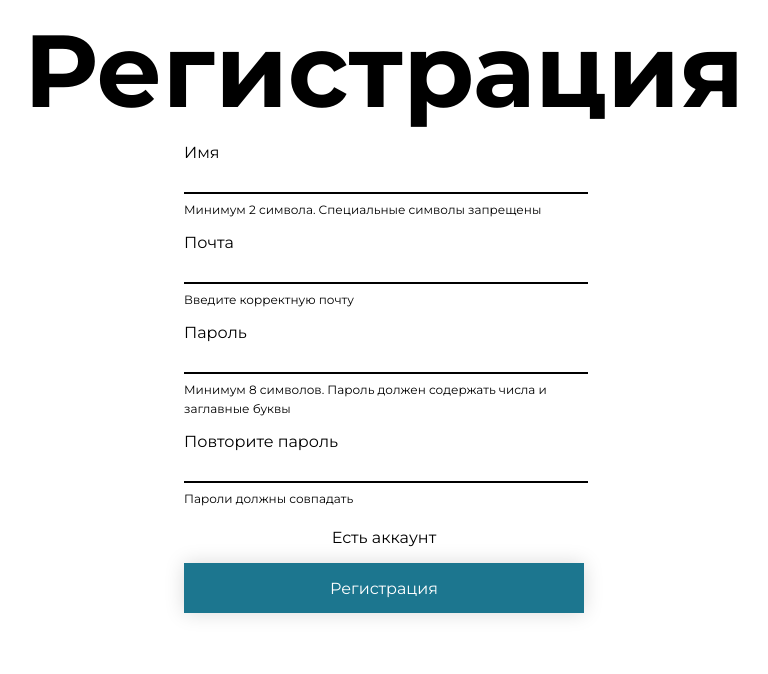
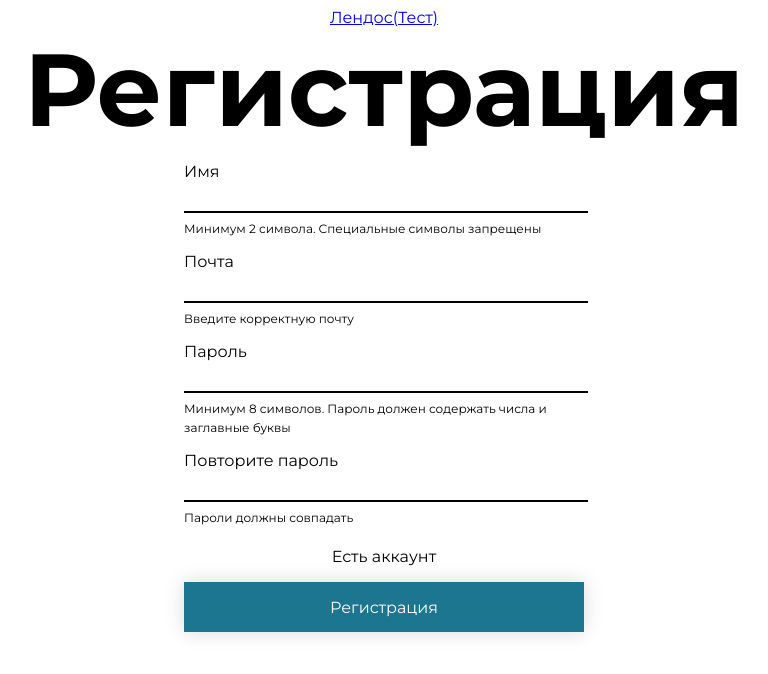
Before and after one commit to kartochka-promo/kartochka, a React (Create React App) app: page /reg in a window 1280 px wide. Shown: the top 674 px of the page, without its empty margins (256-1024 px from the left). Built offline with nearby package versions, Linux system fonts and the light colour scheme.

Commit message:
router without reloading

```diff
--- a/src/moduels/Authorization/Authorization.js
+++ b/src/moduels/Authorization/Authorization.js
@@ -2,13 +2,14 @@
 import "./Authorization.scss"
 import AuthForm from "./AuthForm/AuthForm";
 import {history} from "../../index";
-
+import {Link} from "react-router-dom";
 
 function Authorization(props) {
     const [type, setType] = useState(props.type);
     return (
         <div className={"authorization"}>
-            <div className={"authorization__title"}>
+            <Link to={{ pathname: '/landing' }}>Лендос(Тест)</Link>
+                <div className={"authorization__title"}>
                 <h1>{(type === 'reg')? 'Регистрация': 'Авторизация'}</h1>
             </div>
            <AuthForm
```
